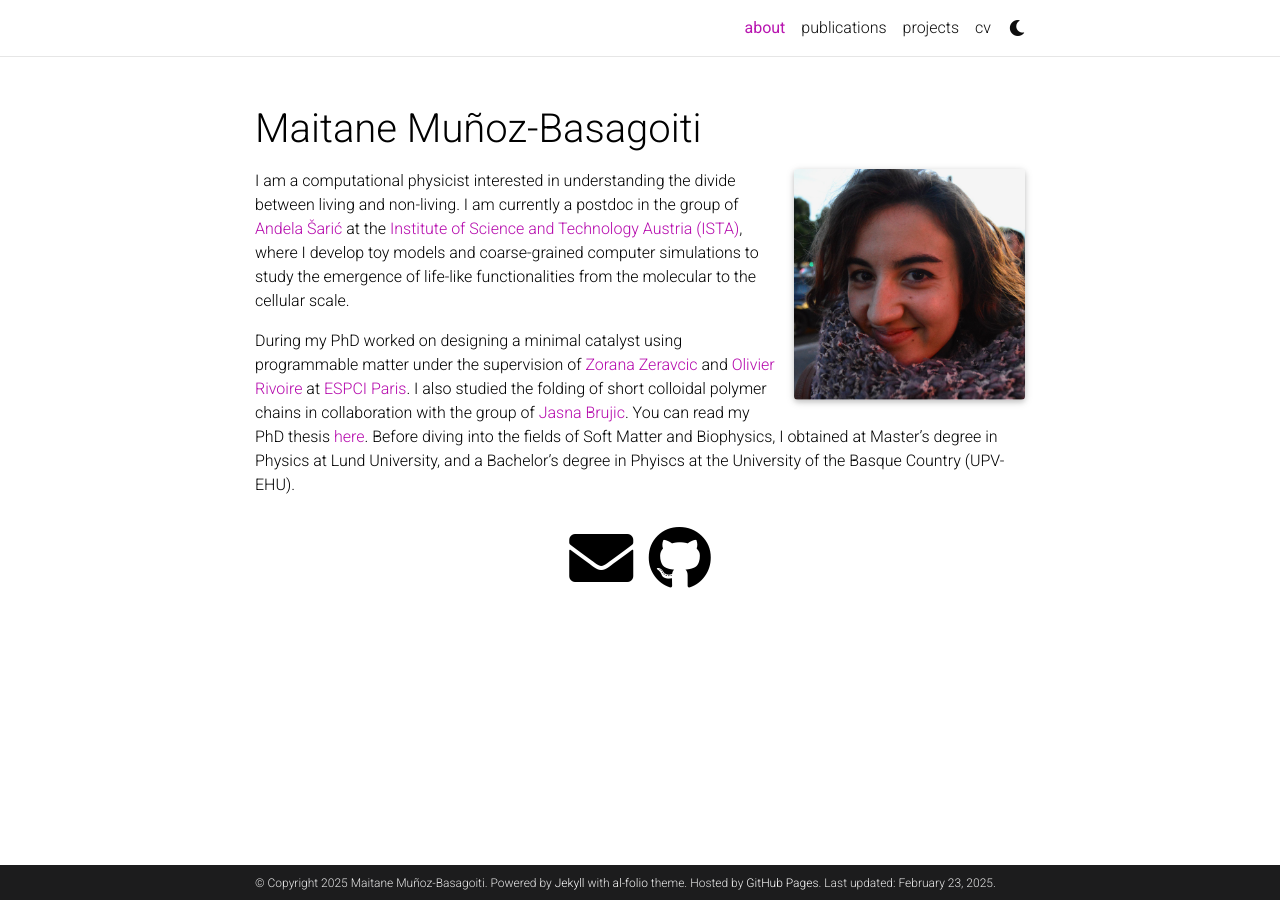
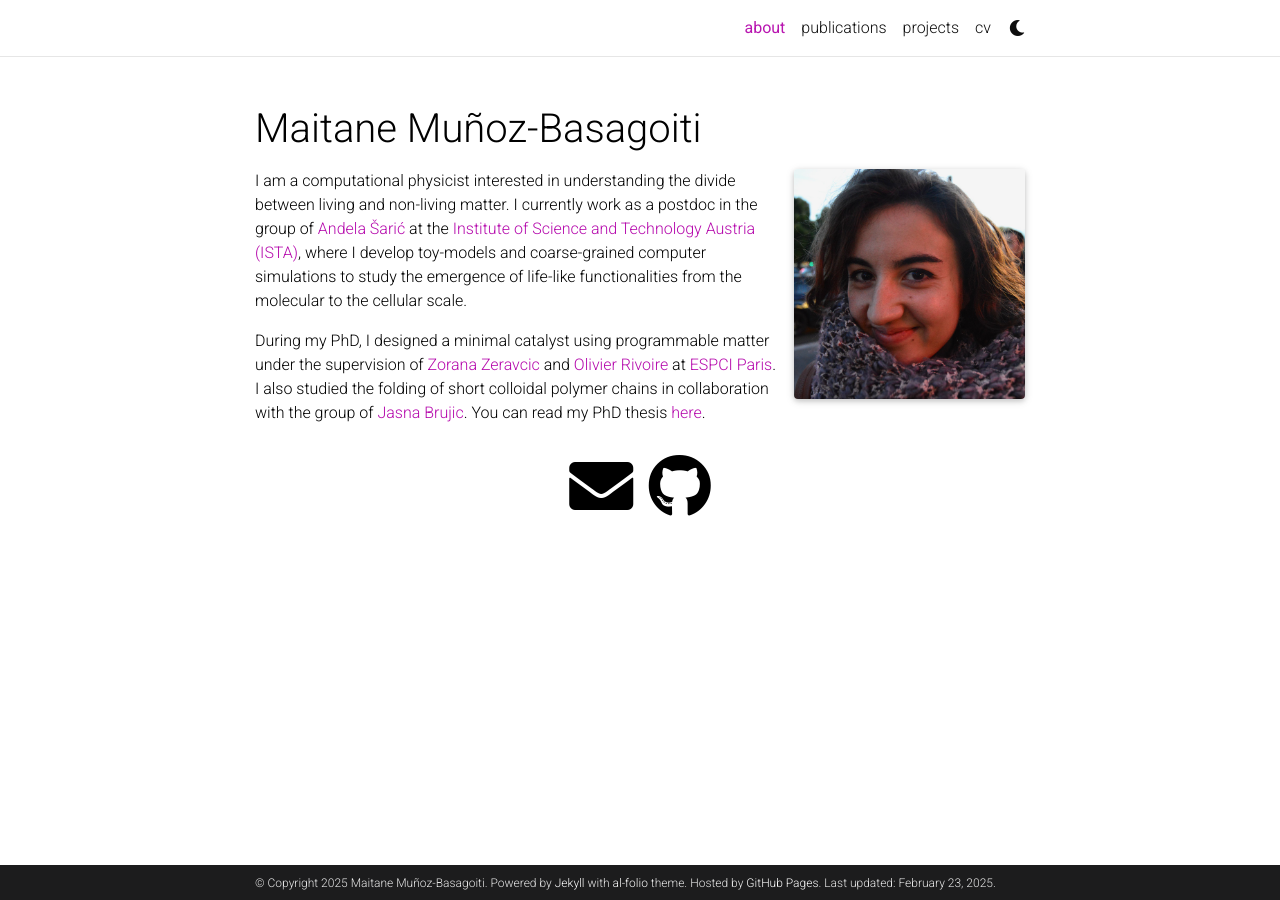
Before and after one commit to maitane-muba/maitane-muba.github.io, a Jekyll site: the page built from _pages/about.md, in a window 1280 px wide. Built offline with Jekyll 4.4.1, drawn with Linux system fonts in a browser that asks for light colours; full-size pictures stand in for the smaller copies a plugin makes; comment, search, counter and statistics services are not loaded; a style sheet for code colours, icons or effects is not loaded.

Commit message:
updates in general

```diff
--- a/_pages/about.md
+++ b/_pages/about.md
@@ -16,6 +16,6 @@ selected_papers: false # includes a list of papers marked as "selected={true}"
 social: true  # includes social icons at the bottom of the page
 ---
 
-I am a computational physicist interested in understanding the divide between living and non-living. I am currently a postdoc in the group of [Andela Šarić](http://https://andelasaric.com) at the [Institute of Science and Technology Austria (ISTA)](https://ist.ac.at/en/home/), where I develop toy models and coarse-grained computer simulations to study the emergence of life-like functionalities from the molecular to the cellular scale.
+I am a computational physicist interested in understanding the divide between living and non-living matter. I currently work as a postdoc in the group of [Andela Šarić](http://https://andelasaric.com) at the [Institute of Science and Technology Austria (ISTA)](https://ist.ac.at/en/home/), where I develop toy-models and coarse-grained computer simulations to study the emergence of life-like functionalities from the molecular to the cellular scale.
 
-During my PhD worked on designing a minimal catalyst using programmable matter under the supervision of [Zorana Zeravcic](https://zzorana.wixsite.com/lifeinajar) and [Olivier Rivoire](http://statbio.net/) at [ESPCI Paris](https://www.espci.psl.eu/en/). I also studied the folding of short colloidal polymer chains in collaboration with the group of [Jasna Brujic](https://wp.nyu.edu/brujiclab/). You can read my PhD thesis [here](https://www.theses.fr/2022UPSLS036). Before diving into the fields of Soft Matter and Biophysics, I obtained at Master's degree in Physics at Lund University, and a Bachelor's degree in Phyiscs at the University of the Basque Country (UPV-EHU).
+During my PhD, I designed a minimal catalyst using programmable matter under the supervision of [Zorana Zeravcic](https://zzorana.wixsite.com/lifeinajar) and [Olivier Rivoire](http://statbio.net/) at [ESPCI Paris](https://www.espci.psl.eu/en/). I also studied the folding of short colloidal polymer chains in collaboration with the group of [Jasna Brujic](https://wp.nyu.edu/brujiclab/). You can read my PhD thesis [here](https://www.theses.fr/2022UPSLS036).
```
Also changed, not shown: assets/img/prof_pic.jpg.
